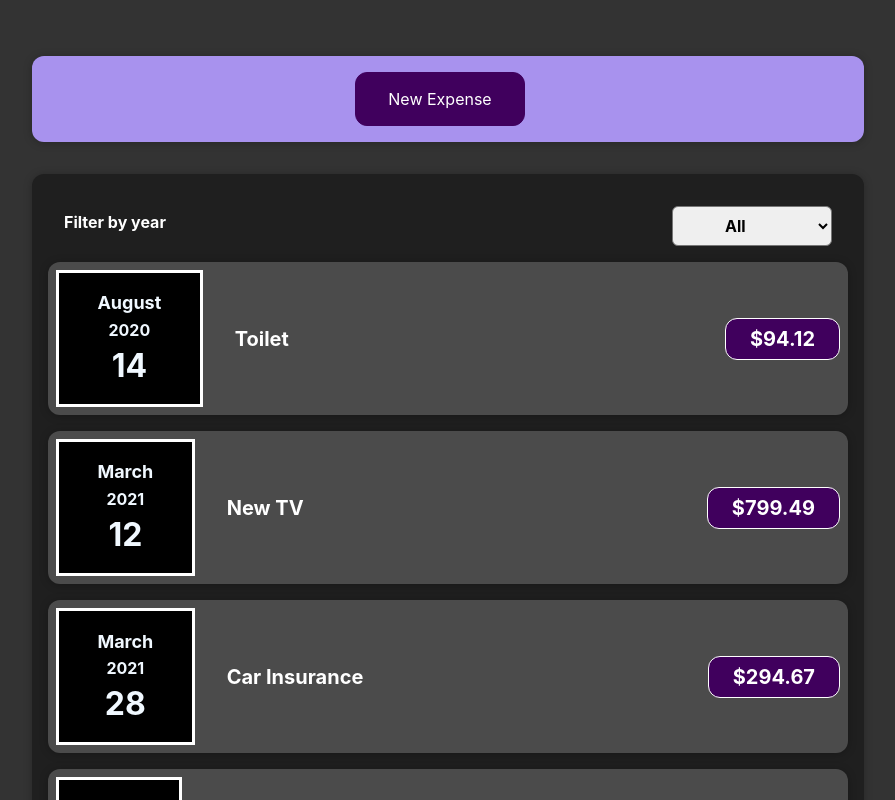
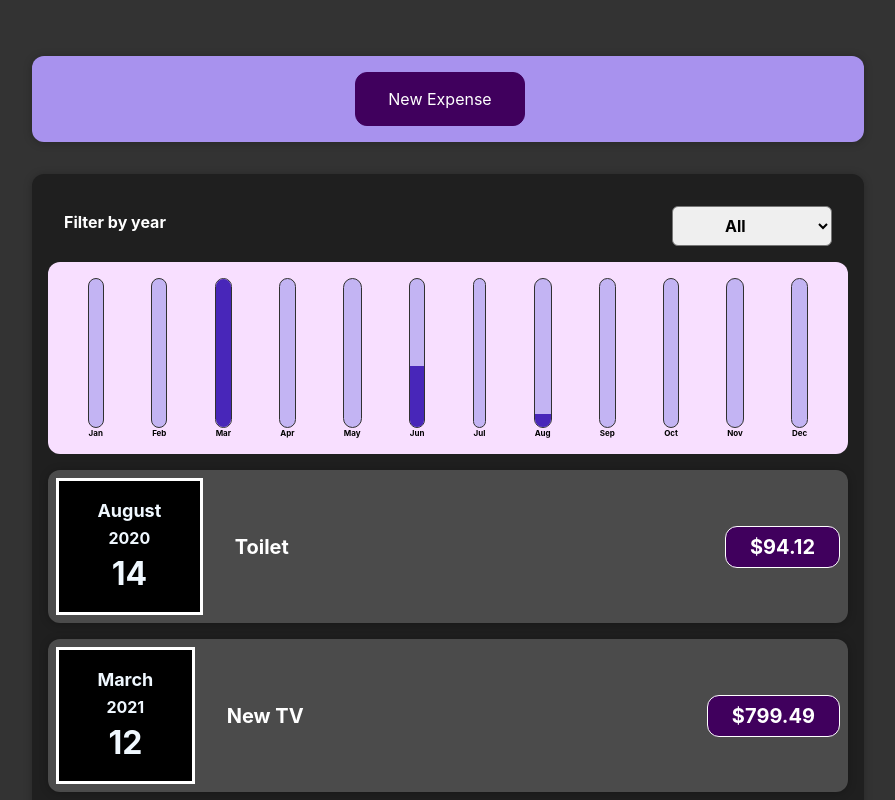
Before and after one commit to martin0626/react-course, a React (Create React App) app: page / in a window 1280 px wide. Shown: the top 800 px of the page, without its empty margins (192-1087 px from the left). Built offline with nearby package versions, Linux system fonts and the light colour scheme.

Commit message:
Finish First React Project

```diff
--- a/src/Components/Chart/Chart.js
+++ b/src/Components/Chart/Chart.js
@@ -1,17 +1,25 @@
 import React from "react";
 import ChartBar from "./ChartBar";
+import "./Chart.css";
 
 const Chart = (props) => {
+  let dataPointsValues = props.dataPoints.map((obj) => {
+    return obj.value;
+  });
+  let totalMaximum = Math.max(...dataPointsValues);
+
   return (
     <div className="chart">
       {props.dataPoints.map((dataPoint) => {
-        <ChartBar
-          value={dataPoint.value}
-          maxValue={dataPoint.null}
-          label={dataPoint.label}
-        />;
+        return (
+          <ChartBar
+            key={dataPoint.label}
+            value={dataPoint.value}
+            maxValue={totalMaximum}
+            label={dataPoint.label}
+          />
+        );
       })}
-      <ChartBar />
     </div>
   );
 };
--- a/src/Components/Chart/ChartBar.js
+++ b/src/Components/Chart/ChartBar.js
@@ -1,9 +1,9 @@
-import Chart from "./Chart";
+import "./ChartBar.css";
 
 const ChartBar = (props) => {
   let barFillHeight = "0%";
 
-  if (props.max > 0) {
+  if (props.maxValue > 0) {
     barFillHeight = Math.round((props.value / props.maxValue) * 100) + "%";
   }
 
--- a/src/Components/Expenses/AllExpensesItems.js
+++ b/src/Components/Expenses/AllExpensesItems.js
@@ -3,6 +3,7 @@
 import ExpensesFilter from "./ExpenseFilter";
 import { useState } from "react";
 import ExpensesList from "./ExpensesList";
+import ExpenseChar from "./ExpensesChart";
 
 function AllExpenses(props) {
   let [filteredYear, setFilteredYear] = useState("All");
@@ -23,6 +24,7 @@
         selected={filteredYear}
         onExpenseFilter={expenseFilterHandler}
       />
+      <ExpenseChar expenses={filteredItems} />
       <ExpensesList items={filteredItems} />
     </Card>
   );
--- a/src/Components/Expenses/ExpensesChart.js
+++ b/src/Components/Expenses/ExpensesChart.js
@@ -0,0 +1,27 @@
+import Chart from "../Chart/Chart";
+
+const ExpenseChar = (props) => {
+  const months = [
+    { label: "Jan", value: 0 },
+    { label: "Feb", value: 0 },
+    { label: "Mar", value: 0 },
+    { label: "Apr", value: 0 },
+    { label: "May", value: 0 },
+    { label: "Jun", value: 0 },
+    { label: "Jul", value: 0 },
+    { label: "Aug", value: 0 },
+    { label: "Sep", value: 0 },
+    { label: "Oct", value: 0 },
+    { label: "Nov", value: 0 },
+    { label: "Dec", value: 0 },
+  ];
+
+  props.expenses.forEach((expense) => {
+    let monthNumber = expense.date.getMonth();
+    months[monthNumber].value += expense.amount;
+  });
+
+  return <Chart dataPoints={months} />;
+};
+
+export default ExpenseChar;
--- a/src/Components/NewExpense/NewExpenseForm.js
+++ b/src/Components/NewExpense/NewExpenseForm.js
@@ -20,10 +20,9 @@
 
   const submitHandler = (event) => {
     event.preventDefault();
-
     const expenseData = {
       title: enteredTitle,
-      amount: enteredAmount,
+      amount: +enteredAmount,
       date: new Date(enteredDate),
     };
     props.onSaveExpenseData(expenseData);
```
